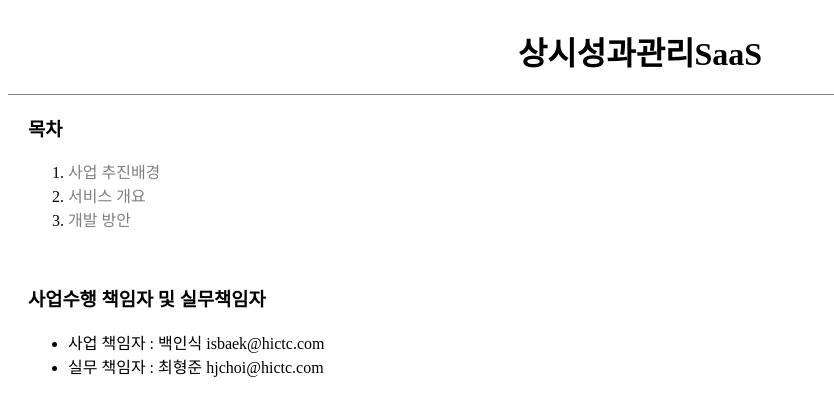
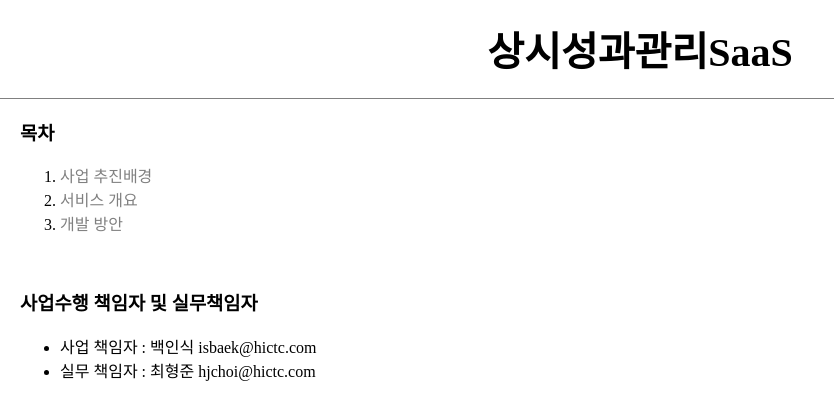
Before and after one commit to whitins/flexpfm, a plain HTML site: page index.html in a window 1280 px wide. Shown: the whole page, without its empty margins (0-834 px from the left). Drawn offline with Linux system fonts and the light colour scheme.

Commit message:
Add files via upload

```diff
--- a/index.html
+++ b/index.html
@@ -1,15 +1,16 @@
 <!doctype html>
 <html>
 <head>
-  <title> 상시성과관리 SaaS welcome </title>
+  <title> 상시성과관리 SaaS </title>
   <meta charset="utf-8">
   <style>
-  a {
-    color:black;
-    text-decoration: none;
+  body {
+    margin:0
   }
-  h1{
-    text-align: center;
+  a {color:black;
+  text-decoration:none;}
+  h1 {font-size:40px;
+    text-align:center;
     border-bottom: 1px solid gray;
     margin:0;
     padding:20px
```
Also changed, not shown: 2.html (+3 -2 lines).
